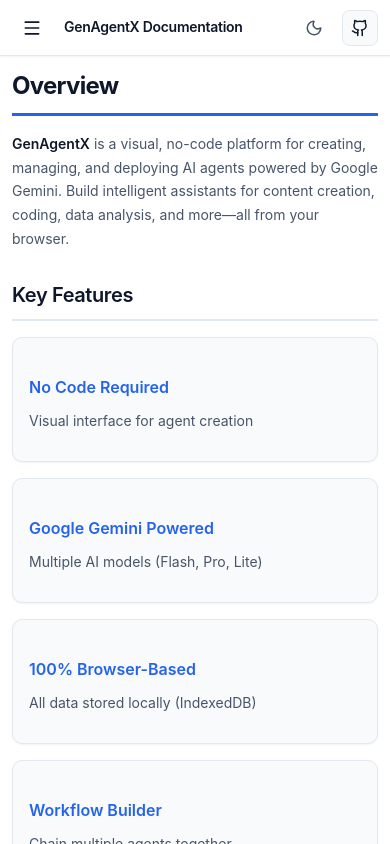
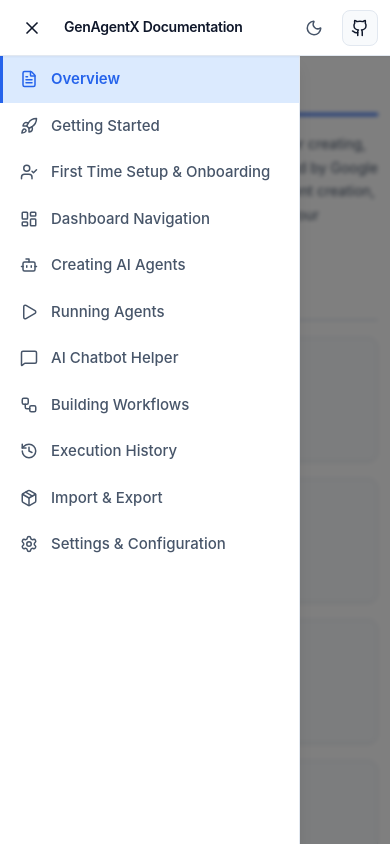
Before and after one commit to suhas991/GenAgentXDocs, a React (Vite) app: page /#/overview in a window 390 px wide. Both pictures are taken after a click on the button 32 px from the left and 27 px from the top of the page. Shown: the top 844 px of the page. Built offline with nearby package versions, Linux system fonts and the light colour scheme.

Commit message:
bug fix : mobile version

```diff
--- a/src/components/Layout.css
+++ b/src/components/Layout.css
@@ -174,6 +174,16 @@
   background-color: rgba(0, 0, 0, 0.5);
   z-index: 98;
   backdrop-filter: blur(2px);
+  animation: fadeIn 0.3s ease;
+}
+
+@keyframes fadeIn {
+  from {
+    opacity: 0;
+  }
+  to {
+    opacity: 1;
+  }
 }
 
 /* Sidebar */
@@ -287,6 +297,11 @@
   }
 
   .sidebar-overlay {
+    display: none;
+  }
+
+  .docs-sidebar.open ~ .sidebar-overlay,
+  .docs-sidebar:not(.closed) ~ .sidebar-overlay {
     display: block;
   }
 
@@ -298,6 +313,11 @@
     box-shadow: var(--shadow-lg);
     height: calc(100vh - 60px);
     width: 280px;
+    transform: translateX(-100%);
+  }
+
+  .docs-sidebar.open {
+    transform: translateX(0);
   }
 
   .docs-sidebar.closed {
--- a/src/components/Layout.jsx
+++ b/src/components/Layout.jsx
@@ -1,4 +1,4 @@
-import { useState } from 'react';
+import { useState, useEffect } from 'react';
 import { Link, useLocation } from 'react-router-dom';
 import {
   Menu,
@@ -21,9 +21,33 @@
 import './Layout.css';
 
 const Layout = ({ children }) => {
-  const [sidebarOpen, setSidebarOpen] = useState(true);
+  // Initialize sidebar state based on screen size
+  const [sidebarOpen, setSidebarOpen] = useState(() => {
+    return window.innerWidth > 768;
+  });
   const [theme, setTheme] = useState('light');
   const location = useLocation();
+
+  // Close sidebar on mobile when route changes
+  useEffect(() => {
+    if (window.innerWidth <= 768) {
+      setSidebarOpen(false);
+    }
+  }, [location.pathname]);
+
+  // Handle window resize to properly manage sidebar state
+  useEffect(() => {
+    const handleResize = () => {
+      if (window.innerWidth > 768) {
+        setSidebarOpen(true);
+      } else {
+        setSidebarOpen(false);
+      }
+    };
+
+    window.addEventListener('resize', handleResize);
+    return () => window.removeEventListener('resize', handleResize);
+  }, []);
 
   const toggleSidebar = () => setSidebarOpen(!sidebarOpen);
   const toggleTheme = () => setTheme(theme === 'light' ? 'dark' : 'light');
@@ -70,15 +94,6 @@
       </header>
 
       <div className="docs-body">
-        {/* Mobile Overlay */}
-        {sidebarOpen && (
-          <div
-            className="sidebar-overlay"
-            onClick={closeSidebar}
-            aria-hidden="true"
-          />
-        )}
-
         {/* Sidebar */}
         <aside className={`docs-sidebar ${sidebarOpen ? 'open' : 'closed'}`}>
           <nav className="sidebar-nav">
@@ -99,6 +114,15 @@
           </nav>
         </aside>
 
+        {/* Mobile Overlay */}
+        {sidebarOpen && (
+          <div
+            className="sidebar-overlay"
+            onClick={closeSidebar}
+            aria-hidden="true"
+          />
+        )}
+
         {/* Main Content */}
         <main className="docs-content">
           {children}
```
